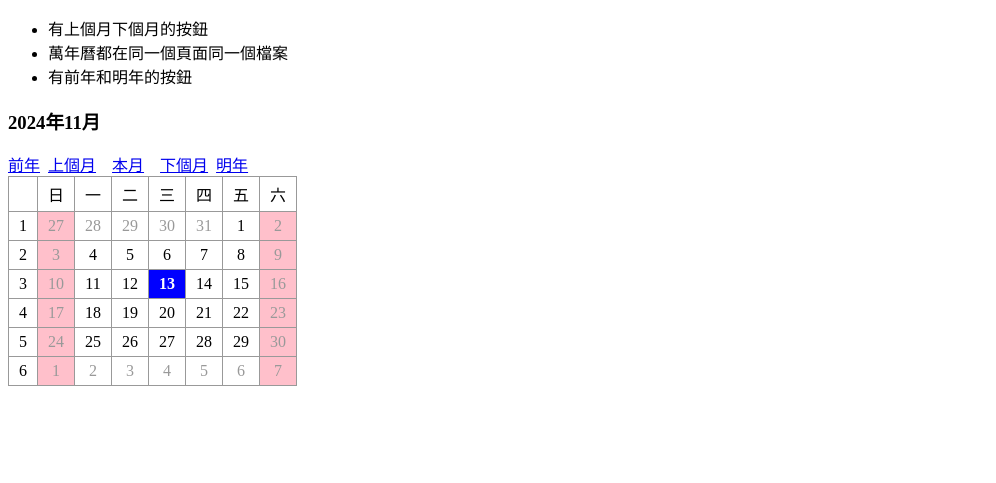
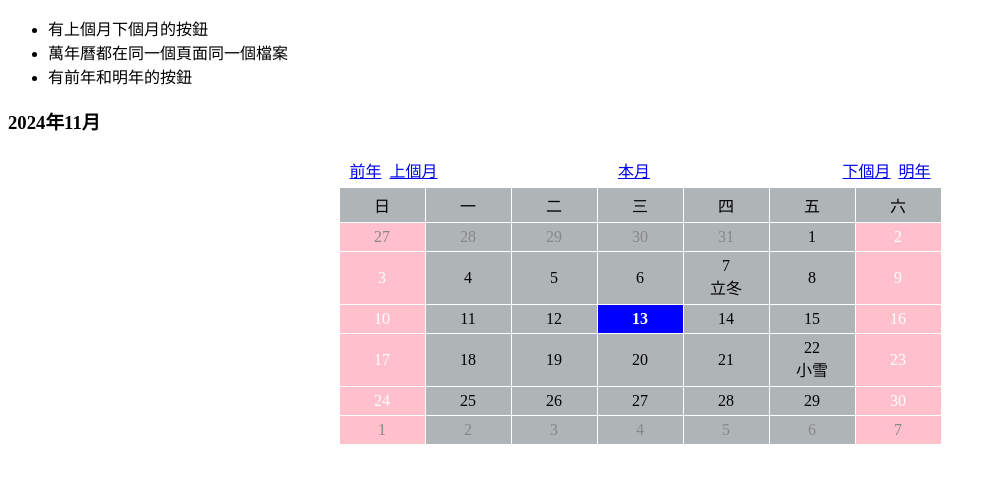
Before and after one commit to manda-shen/php-class, a PHP site: page /calendar_pra.php in a window 1280 px wide. Shown: the top 483 px of the page, without its empty margins (0-996 px from the left). Run offline with PHP 8.4, Linux system fonts and the light colour scheme.

Commit message:
把w改成N，改一些CSS假日顏色部分

```diff
--- a/calendar_pra.php
+++ b/calendar_pra.php
@@ -9,23 +9,35 @@
 <style>
     table{
         border-collapse:collapse;
+        background:rgb(<?=rand(170,200);?>,<?=rand(170,200);?>,<?=rand(170,200);?>);
+        margin:auto;
     }
     td{
         padding: 5px 10px;
         text-align: center;
-        border: 1px solid #999;
+        border: 1px solid white;
+        width: 65px;
     }
     .holiday{
         background:pink;
-        color:#999;
+        color: white;
     }
     .grey-text{
-        color:#999;
+        color:#888;
     }
     .today{
         background:blue;
         color:white;
         font-weight:bolder;
+    }
+    .nav{
+        width: 687px;
+        margin:auto;
+
+    }
+    .nav td{
+        border: 1px solid white;
+        background: white;
     }
 
 </style>
@@ -46,16 +58,7 @@
 
 
 <table>
-<tr>
-    <td></td>
-    <td>日</td>
-    <td>一</td>
-    <td>二</td>
-    <td>三</td>
-    <td>四</td>
-    <td>五</td>
-    <td>六</td>
-</tr>
+
 <?php
 
 
@@ -89,19 +92,55 @@ if($month+1>12){
     $nextYear=$year;
 }
 
-
+$spDate=['2024-11-07'=>"立冬",
+         '2024-06-10' => "端午節",
+         '2024-09-17' => "中秋節",
+         '2025-06-20' => "端午節",
+         '2025-09-27' => "中秋節",
+         '2026-06-30' => "端午節",
+         '2026-10-07' => "中秋節",
+         '2024-11-22'=>'小雪'];
+$holidays = [
+    '01-01' => "元旦",
+    '02-10' => "農曆新年",
+    '04-04' => "兒童節",
+    '04-05' => "清明節",
+    '05-01' => "勞動節",
+    '10-10' => "國慶日"
+];
 
 ?>
 
 <h3><?php echo date("{$year}年{$month}月") ?></h3>
-<a href="calendar.php?year=<?=$year-1;?>&month=<?=$month;?>">前年</a>&nbsp;
-<a href="calendar.php?year=<?=$prevYear;?>&month=<?=$prevMonth;?>">上個月</a>&nbsp;&nbsp;&nbsp;
-<a href="./calendar.php">本月</a>&nbsp;&nbsp;&nbsp;
-<a href="calendar.php?year=<?=$nextYear;?>&month=<?=$nextMonth;?>">下個月</a>&nbsp;
-<a href="calendar.php?year=<?=$year+1;?>&month=<?=$month;?>">明年</a>
+
+    <tr class='nav'>
+        <td colspan=3 style='text-align:left'>
+            <a href="calendar_pra.php?year=<?=$year-1;?>&month=<?=$month;?>">前年</a>&nbsp;
+            <a href="calendar_pra.php?year=<?=$prevYear;?>&month=<?=$prevMonth;?>">上個月</a>&nbsp;&nbsp;&nbsp;
+        </td>
+        <!-- <td></td> -->
+        <!-- <td></td> -->
+        <td  style='text-align:center'>
+            <a href="./calendar_pra.php">本月</a>&nbsp;&nbsp;&nbsp;
+        </td>
+        <td colspan=3 style='text-align:right'>
+            <a href="calendar_pra.php?year=<?=$nextYear;?>&month=<?=$nextMonth;?>">下個月</a>&nbsp;
+            <a href="calendar_pra.php?year=<?=$year+1;?>&month=<?=$month;?>">明年</a>
+        </td>
+        <!-- <td></td> -->
+        <!-- <td></td> -->
+        </tr>
 
 
-
+<tr>
+    <td>日</td>
+    <td>一</td>
+    <td>二</td>
+    <td>三</td>
+    <td>四</td>
+    <td>五</td>
+    <td>六</td>
+</tr>
 
 <?php
 
@@ -109,24 +148,26 @@ if($month+1>12){
 $firstDay="{$year}-{$month}-1";
 $firstDay_stamp=strtotime($firstDay);
 
-$week_firstDay=date("w", $firstDay_stamp);
+$week_firstDay=date("N", $firstDay_stamp);
 $start_stamp=strtotime("-$week_firstDay days",$firstDay_stamp);
 
 for($i=0;$i<6;$i++){
     echo "<tr>";
-    echo "<td>";
-    echo $i+1;
-    echo "</td>";
     for($j=0;$j<7;$j++){
         $isToday=(date("Y-m-d",$start_stamp)==date("Y-m-d"))?'today':'';
         $theMonth=(date("m",$start_stamp)==date("m",$firstDay_stamp))?'':'grey-text';
         $w=date("w", $start_stamp);
         $isHoliday=($w==0 || $w==6)?'holiday':'';
         echo "<td class='$theMonth $isToday $isHoliday'>";
+        echo date("j",$start_stamp);
 
-        echo date("j",$start_stamp);
+        if(isset($spDate[date("Y-m-d",$start_stamp)])){
+            echo "<br>{$spDate[date("Y-m-d",$start_stamp)]}";
+        }
+        if(isset($holidays[date("m-d",$start_stamp)])){
+            echo "<br>{$holidays[date("m-d",$start_stamp)]}";
+        }
         $start_stamp=strtotime("+1 day", $start_stamp);
-
 
         echo "</td>";
     }
```
